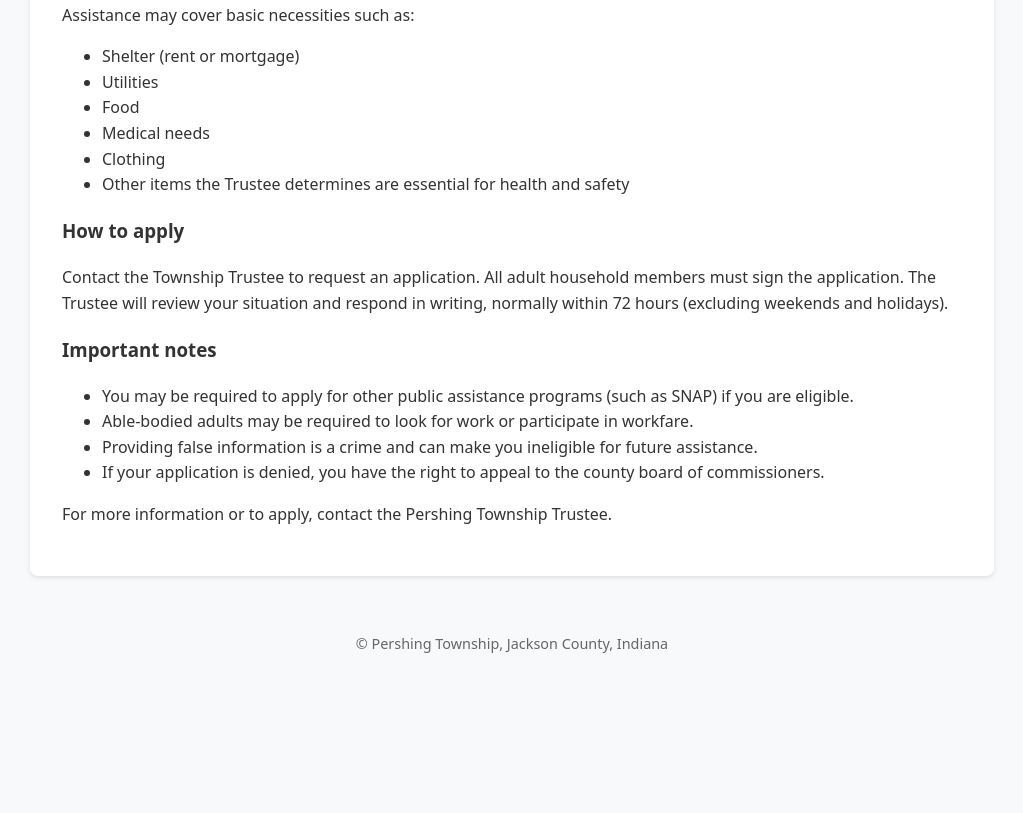
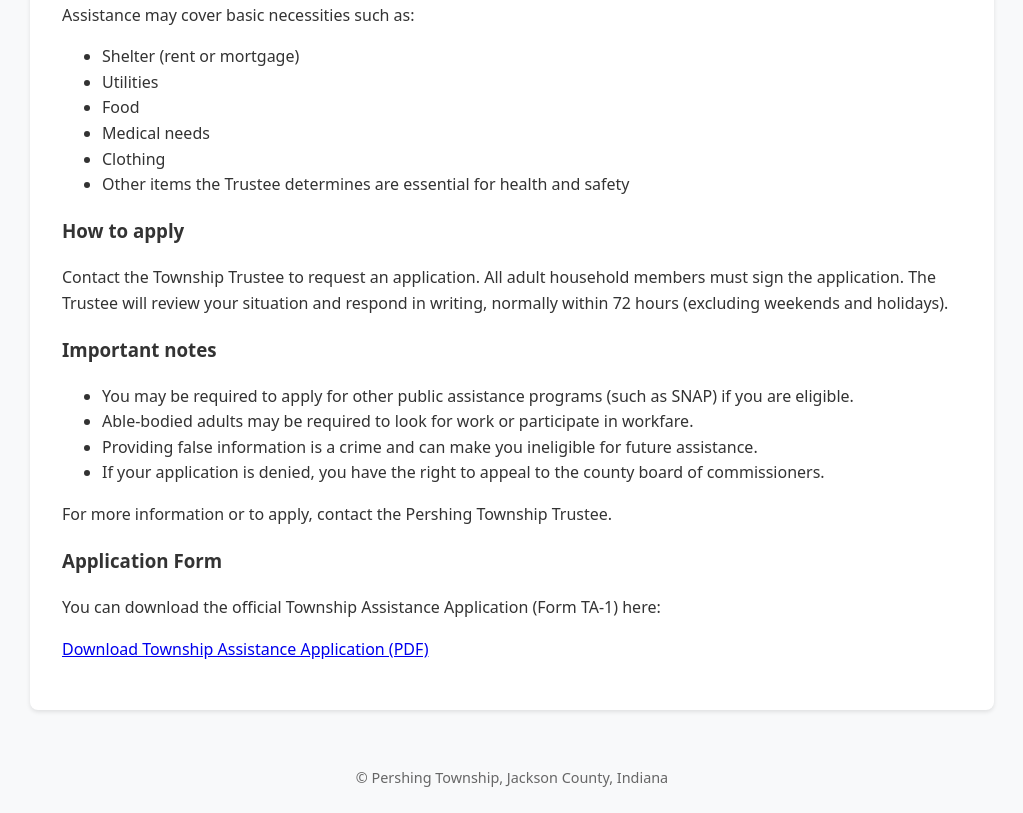
Before and after one commit to NA9VY/pershing-township, a plain HTML site: page assistance.html in a window 1280 px wide. Shown: the part 526-1339 px from the top of the page, without its empty margins (128-1151 px from the left). Before the commit the page ends 1205 px from the top, so only its background shows below. Drawn offline with Linux system fonts and the light colour scheme.

Commit message:
Add link to Township Assistance Application PDF

```diff
--- a/assistance.html
+++ b/assistance.html
@@ -52,6 +52,10 @@
     </ul>
 
     <p>For more information or to apply, contact the Pershing Township Trustee.</p>
+
+    <h3>Application Form</h3>
+    <p>You can download the official Township Assistance Application (Form TA-1) here:</p>
+    <p><a href="Township-Assistance-Application.pdf" target="_blank" rel="noopener">Download Township Assistance Application (PDF)</a></p>
   </main>
   <footer>
     &copy; Pershing Township, Jackson County, Indiana
```
